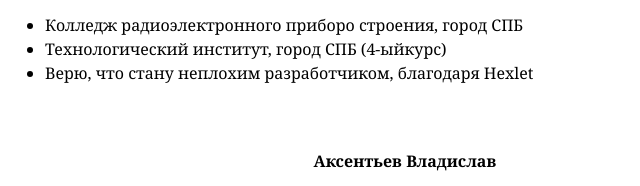
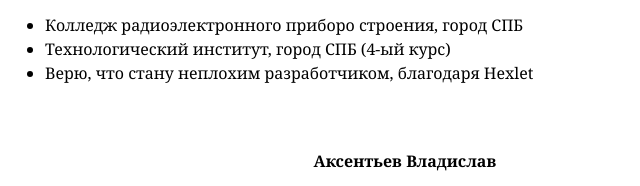
Before and after one commit to Vladislav-Aksentev/Vladislav-Aksentev.github.io, a plain HTML site: page index.html in a window 1280 px wide. Shown: the part 658-844 px from the top of the page, 235-875 px from the left. Drawn offline with Linux system fonts and the light colour scheme.

Commit message:
Update index.html

```diff
--- a/index.html
+++ b/index.html
@@ -34,7 +34,7 @@
             <h2>Образование</h2>
             <ul>
                 <li>Колледж радиоэлектронного приборо строения, город СПБ</li>
-                <li>Технологический институт, город СПБ (4-ыйкурс)</li>
+                <li>Технологический институт, город СПБ (4-ый курс)</li>
                 <li>Верю, что стану неплохим разработчиком, благодаря Hexlet</li>
             </ul>
         </div>
```
